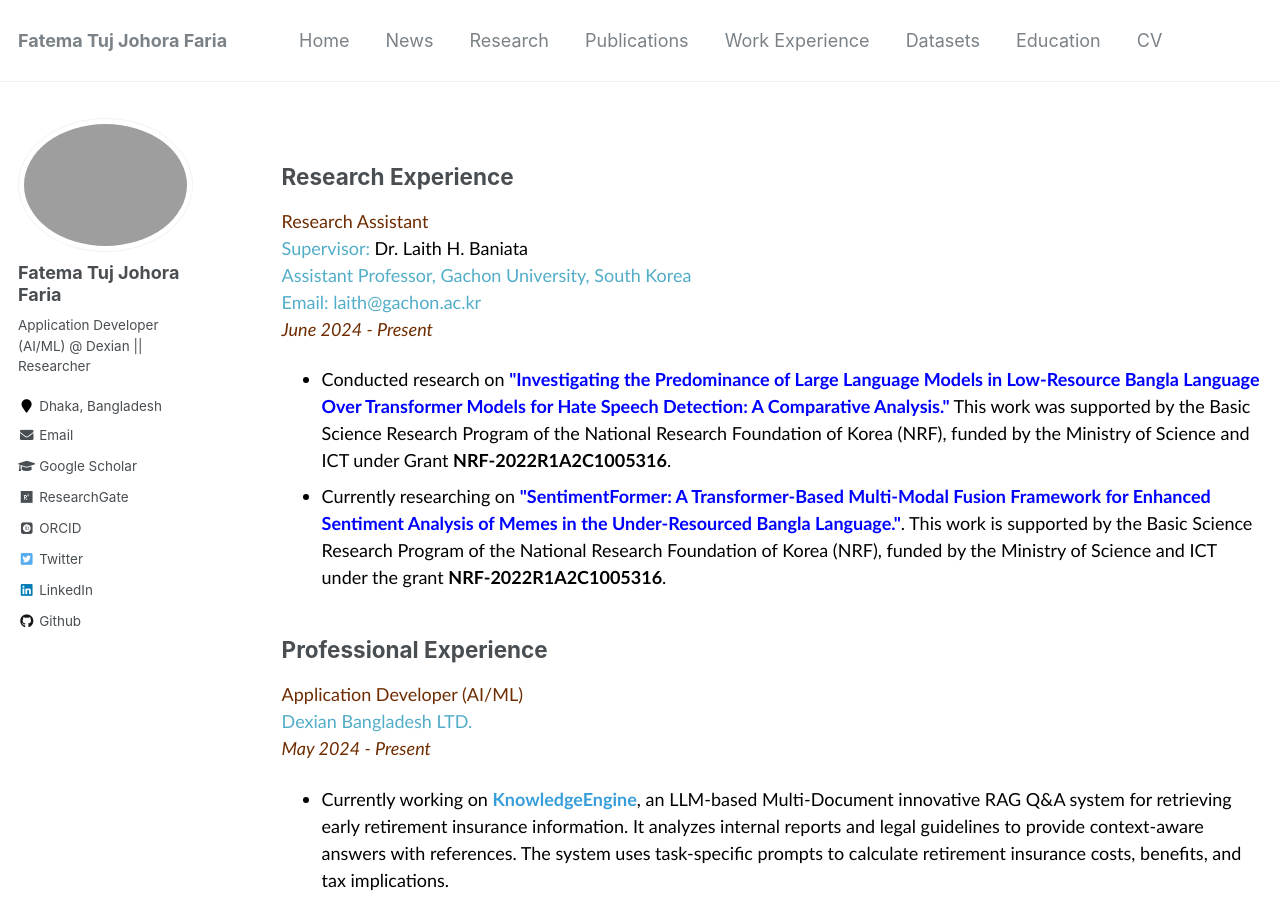
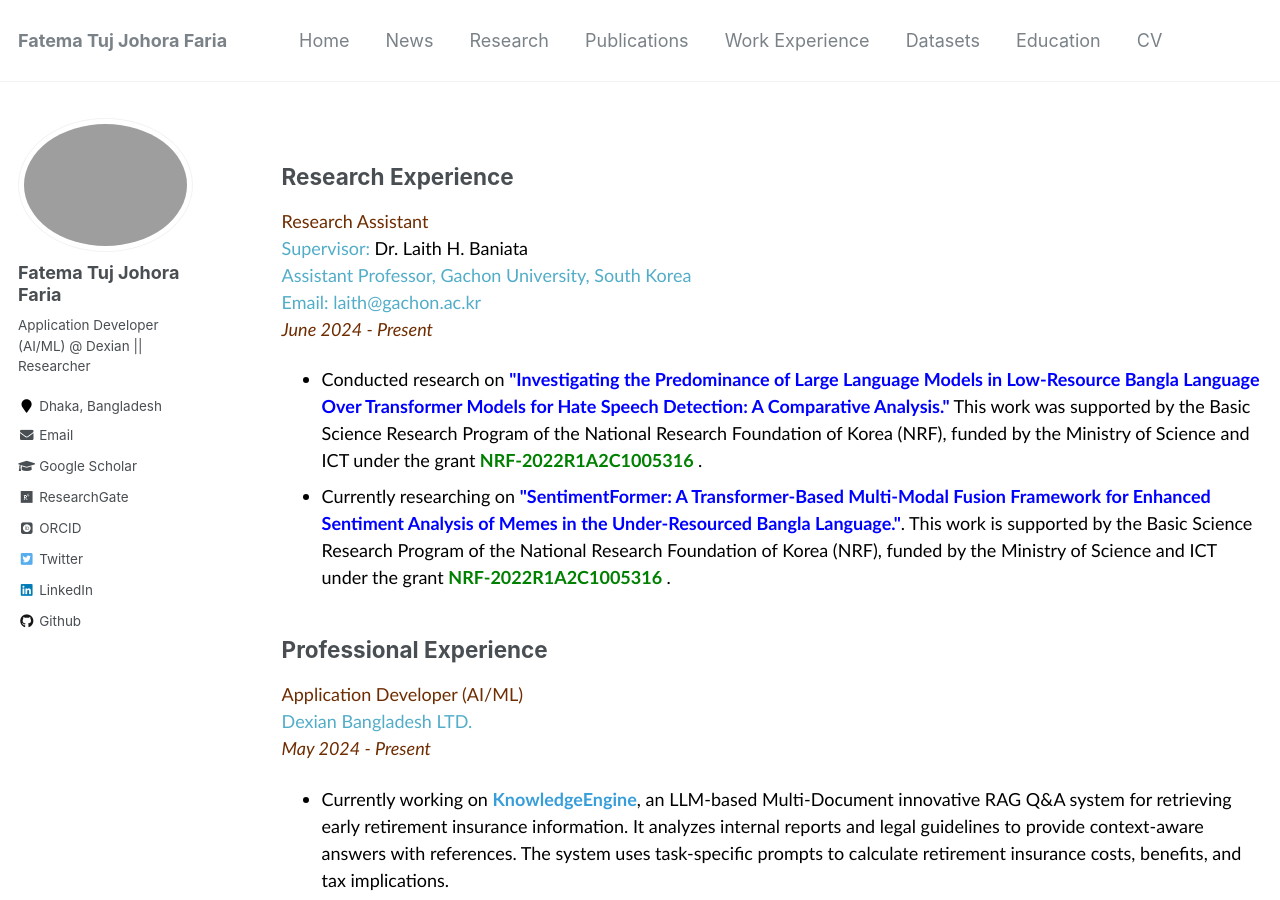
Before and after one commit to fatemafaria142/fatemafaria142.github.io, a Jekyll site: the page built from _pages/work.md, in a window 1280 px wide and 900 px high. Built offline with Jekyll 4.4.1, drawn with Linux system fonts in a browser that asks for light colours; some web fonts are replaced.

Commit message:
Changed to work

```diff
--- a/_pages/work.md
+++ b/_pages/work.md
@@ -13,9 +13,9 @@
 <span style="color:#6E2C00"><em>June 2024 - Present</em></span>
 <ul style="font-family:Trebuchet MS; color:black;">
 
-<li>Conducted research on <b style="color:blue">"Investigating the Predominance of Large Language Models in Low-Resource Bangla Language Over Transformer Models for Hate Speech Detection: A Comparative Analysis."</b> This work was supported by the Basic Science Research Program of the National Research Foundation of Korea (NRF), funded by the Ministry of Science and ICT under Grant <b>NRF-2022R1A2C1005316</b>.</li>
+<li>Conducted research on <b style="color:blue">"Investigating the Predominance of Large Language Models in Low-Resource Bangla Language Over Transformer Models for Hate Speech Detection: A Comparative Analysis."</b> This work was supported by the Basic Science Research Program of the National Research Foundation of Korea (NRF), funded by the Ministry of Science and ICT under the grant<b><span style="color:green; display:inline;"> NRF-2022R1A2C1005316 </span> </b>.</li>
 
-<li>Currently researching on <b style="color:blue">"SentimentFormer: A Transformer-Based Multi-Modal Fusion Framework for Enhanced Sentiment Analysis of Memes in the Under-Resourced Bangla Language."</b>. This work is supported by the Basic Science Research Program of the National Research Foundation of Korea (NRF), funded by the Ministry of Science and ICT under the grant <b>NRF-2022R1A2C1005316</b>.</li>
+<li>Currently researching on <b style="color:blue">"SentimentFormer: A Transformer-Based Multi-Modal Fusion Framework for Enhanced Sentiment Analysis of Memes in the Under-Resourced Bangla Language."</b>. This work is supported by the Basic Science Research Program of the National Research Foundation of Korea (NRF), funded by the Ministry of Science and ICT under the grant <b><span style="color:green; display:inline;"> NRF-2022R1A2C1005316 </span> </b>.</li>
 
 </ul>
 
```
